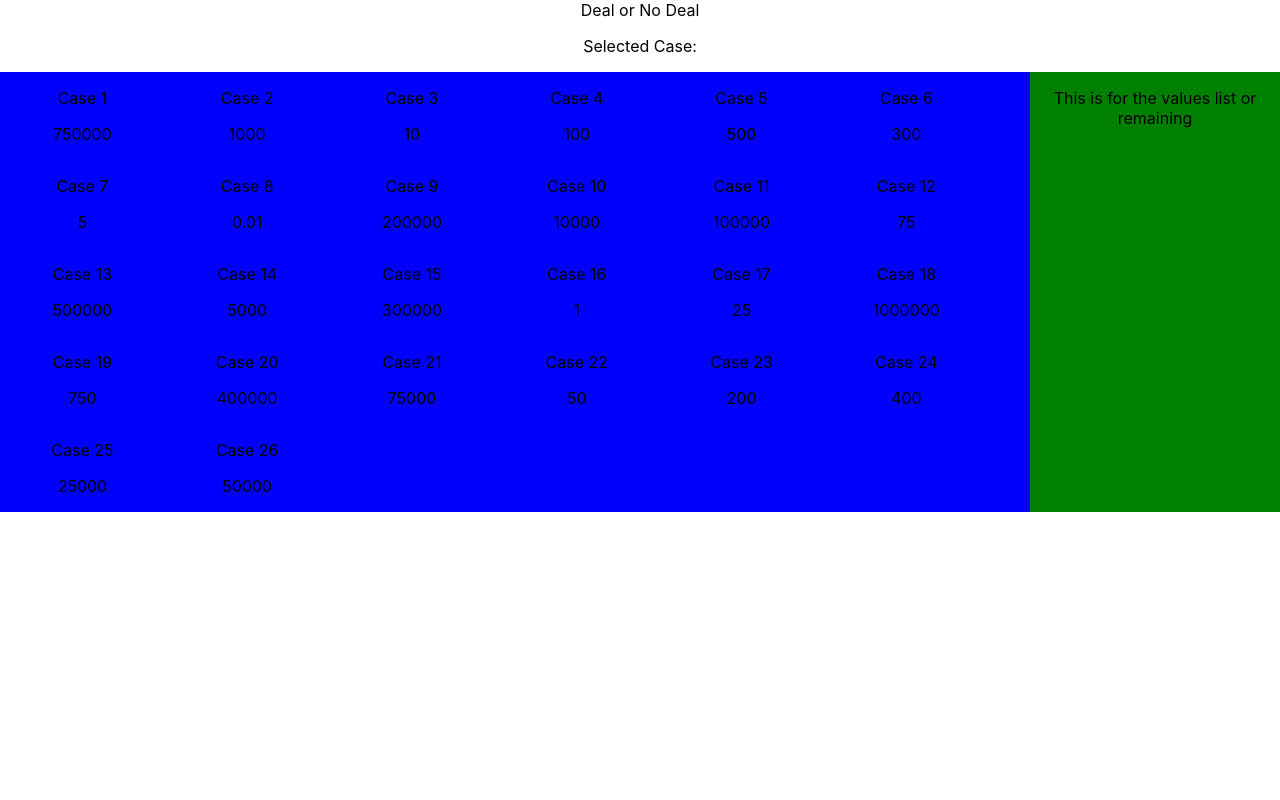
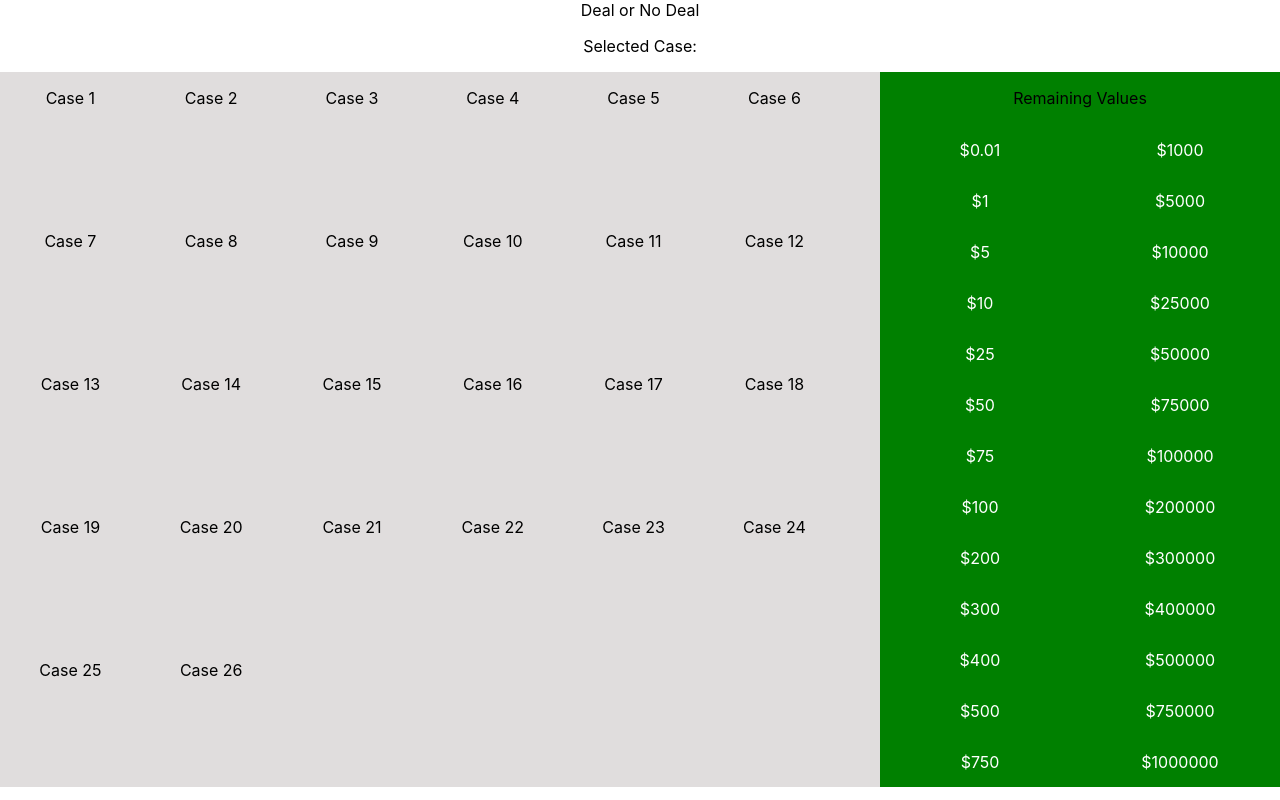
Before and after one commit to cindyschiang/deal-or-no-deal, a React app: page / in a window 1280 px wide. Built offline with nearby package versions, Linux system fonts and the light colour scheme.

Commit message:
added values to right side value display

```diff
--- a/src/components/App.css
+++ b/src/components/App.css
@@ -37,8 +37,26 @@
   }
 }
 
-.Gameboard {
+.gameboard {
     width: 100%;
+}
+
+.Case {
+    width: 16%;
+}
+
+.ValueDisplay {
+    color: #ffffff;
+    width: 200px;
+    height: 51px;
+}
+
+.remaining-values-list {
+    display: flex;
+    flex-wrap: wrap;
+    flex-direction: column;
+    height: 663px;
+
 }
 
 #Boardwrapper {
@@ -46,12 +64,8 @@
     width: 100%;
 }
 
-.Case {
-    width: 16%;
-}
-
 #cases {
-    background-color: blue;
+    background-color: #e0dddd;
     flex: 1;
     display: flex;
     flex-wrap: wrap;
@@ -59,5 +73,5 @@
 
 #remaining-values {
     background-color: green;
-    width: 250px;
+    width: 400px;
 }
--- a/src/components/Case.js
+++ b/src/components/Case.js
@@ -2,7 +2,6 @@
   return (
     <div className="Case">
         <p>Case {props.index + 1}</p>
-        <p>{props.value}</p>
     </div>
   );
 }
--- a/src/components/Gameboard.js
+++ b/src/components/Gameboard.js
@@ -1,6 +1,7 @@
 import Case from "./Case";
-import { caseValues } from "../casevalues";
+import { caseValues } from "../caseValues";
 import React, { useState, useEffect } from "react";
+import { ValueDisplay } from "./ValueDisplay";
 
 function shuffle(array) {
     let currentIndex = array.length;
@@ -36,11 +37,19 @@
 
 const initialCaseState = valuesToCaseState();
 
+// // code for manually sorting the values of the cases array (above)
+// // in order to use it, you'll need to copy the initialCaseState (an array)
+// // so that it doesn't mess with the original initialCaseState (which is used in the gameboard)
+// // with a copy of the initialCaseState array, then you can use it in the ValueDisplay component
+// initialCaseState.sort((left, right) => {
+//     return left.value - right.value;
+// })
+
 function Gameboard() {
     const [cases, setCases] = useState(initialCaseState);
 
     return (
-        <div className="Gameboard">
+        <div className="gameboard">
             <div>
                 <header>Deal or No Deal</header>
                 <p>Selected Case: </p>
@@ -60,7 +69,18 @@
                     })}
                 </div>
                 <div id="remaining-values">
-                    <p>This is for the values list or remaining</p>
+                    <p>Remaining Values</p>
+                    <div className="remaining-values-list">
+                        {cases.map((currCase, index) => {
+                            return (
+                                <ValueDisplay
+                                    key={index}
+                                    value={currCase.value}
+                                    isOpen={currCase.isOpen}
+                                />
+                            )
+                        })}
+                    </div>
                 </div>
             </div>
         </div>
--- /dev/null
+++ b/src/components/ValueDisplay.js
@@ -0,0 +1,7 @@
+export function ValueDisplay(props) {
+    return (
+      <div className="ValueDisplay" style={{order: Math.floor(props.value)}}>
+          <p>${props.value}</p>
+      </div>
+    );
+  }
```
